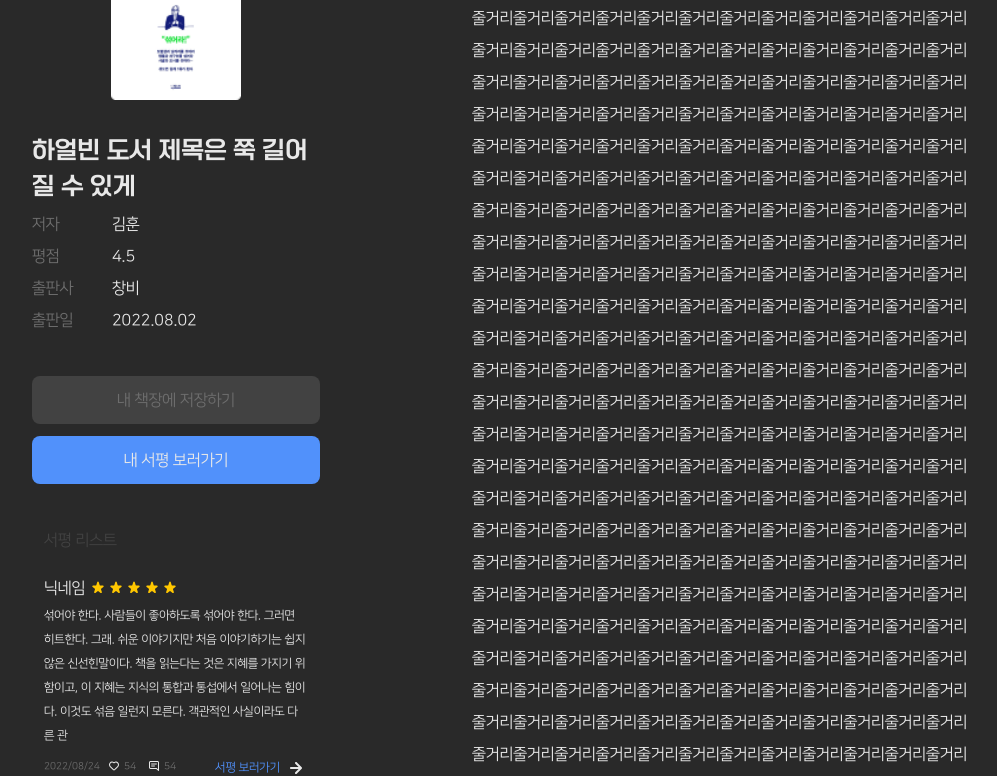
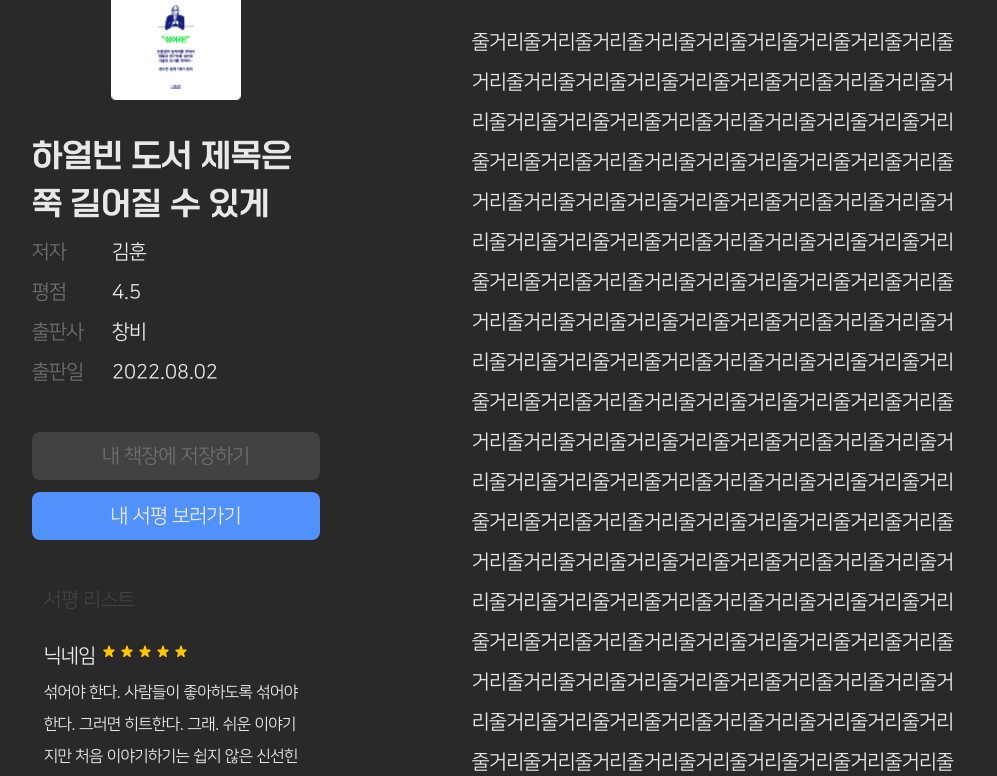
Before and after one commit to Black-Garlic/Bookoo, a Next.js app: page /review in a window 1280 px wide. Shown: the part 260-1036 px from the top of the page, without its empty margins (128-1125 px from the left). Built offline with nearby package versions, Linux system fonts and the light colour scheme.

Commit message:
폰트 사이즈 변경

```diff
--- a/styles/globals.css
+++ b/styles/globals.css
@@ -59,66 +59,66 @@ a {
 
 .title-1 {
   font-family: 'ONEMobileTitle';
-  font-size: 72px;
+  font-size: 104px;
   line-height: 120%;
 }
 
 .title-2{
   font-family: 'ONEMobileTitle';
-  font-size: 32px;
+  font-size: 48px;
   line-height: 150%;
 }
 
 .title-3 {
   font-family: 'ONEMobileTitle';
-  font-size: 24px;
+  font-size: 32px;
   line-height: 150%;
 }
 
 .sub-title-1 {
   font-family: 'NanumSquareOTFExtraBold';
-  font-size: 20px;
+  font-size: 24px;
   line-height: 120%;
 }
 
 .sub-title-2 {
   font-family: 'NanumSquareOTFRegular';
-  font-size: 20px;
+  font-size: 24px;
   line-height: 120%;
 }
 
 .body-1 {
   font-family: 'NanumSquareOTFExtraBold';
-  font-size: 16px;
+  font-size: 20px;
   line-height: 200%;
 }
 
 .body-2 {
   font-family: 'NanumSquareOTFBold';
-  font-size: 16px;
+  font-size: 20px;
   line-height: 200%;
 }
 
 .body-3 {
   font-family: 'NanumSquareOTFRegular';
-  font-size: 16px;
+  font-size: 20px;
   line-height: 200%;
 }
 
 .caption-1 {
   font-family: 'NanumSquareOTFBold';
-  font-size: 12px;
+  font-size: 16px;
   line-height: 200%;
 }
 
 .caption-2 {
   font-family: 'NanumSquareOTFRegular';
-  font-size: 12px;
+  font-size: 16px;
   line-height: 200%;
 }
 
 .caption-3 {
   font-family: 'NanumSquareOTFBold';
-  font-size: 10px;
+  font-size: 12px;
   line-height: 200%;
 }
```
